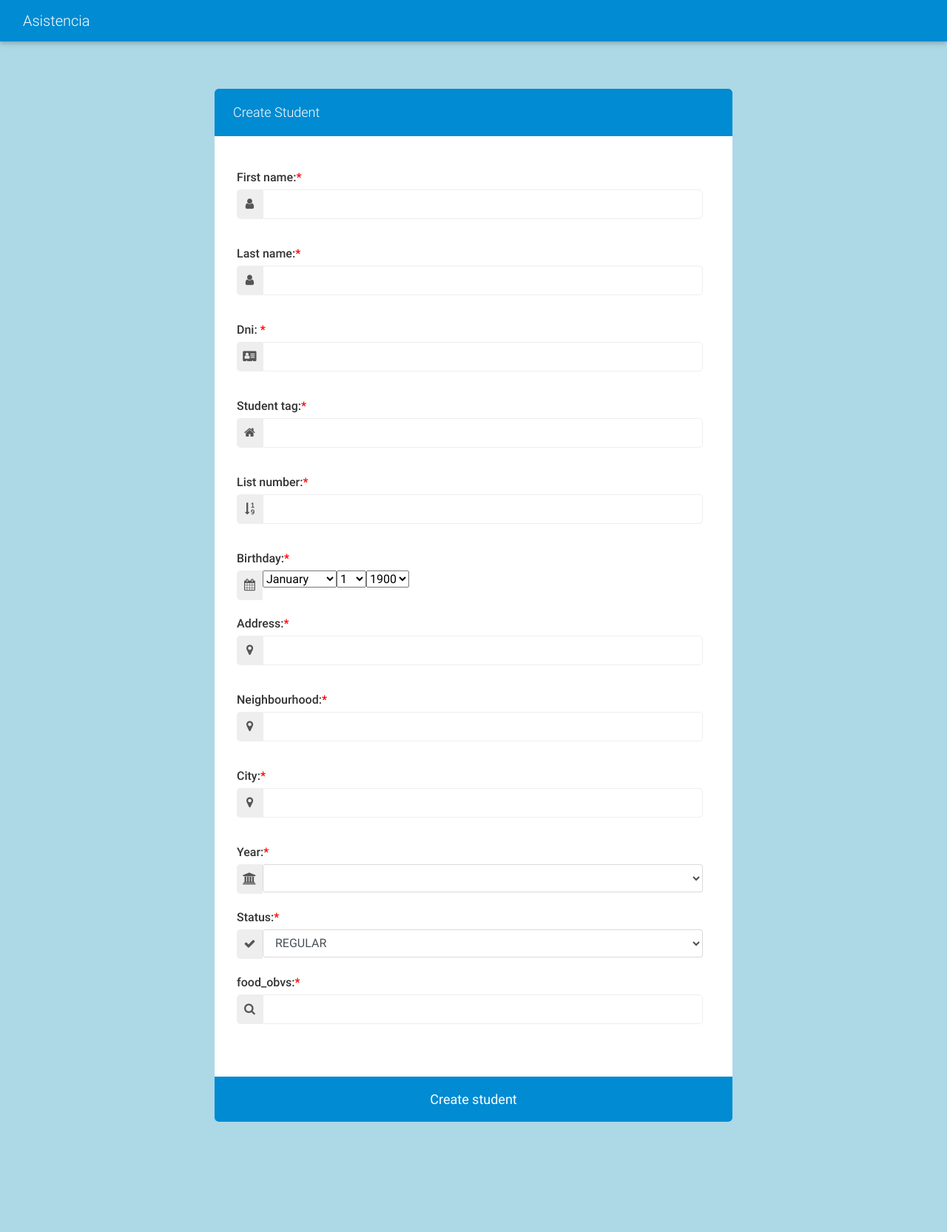
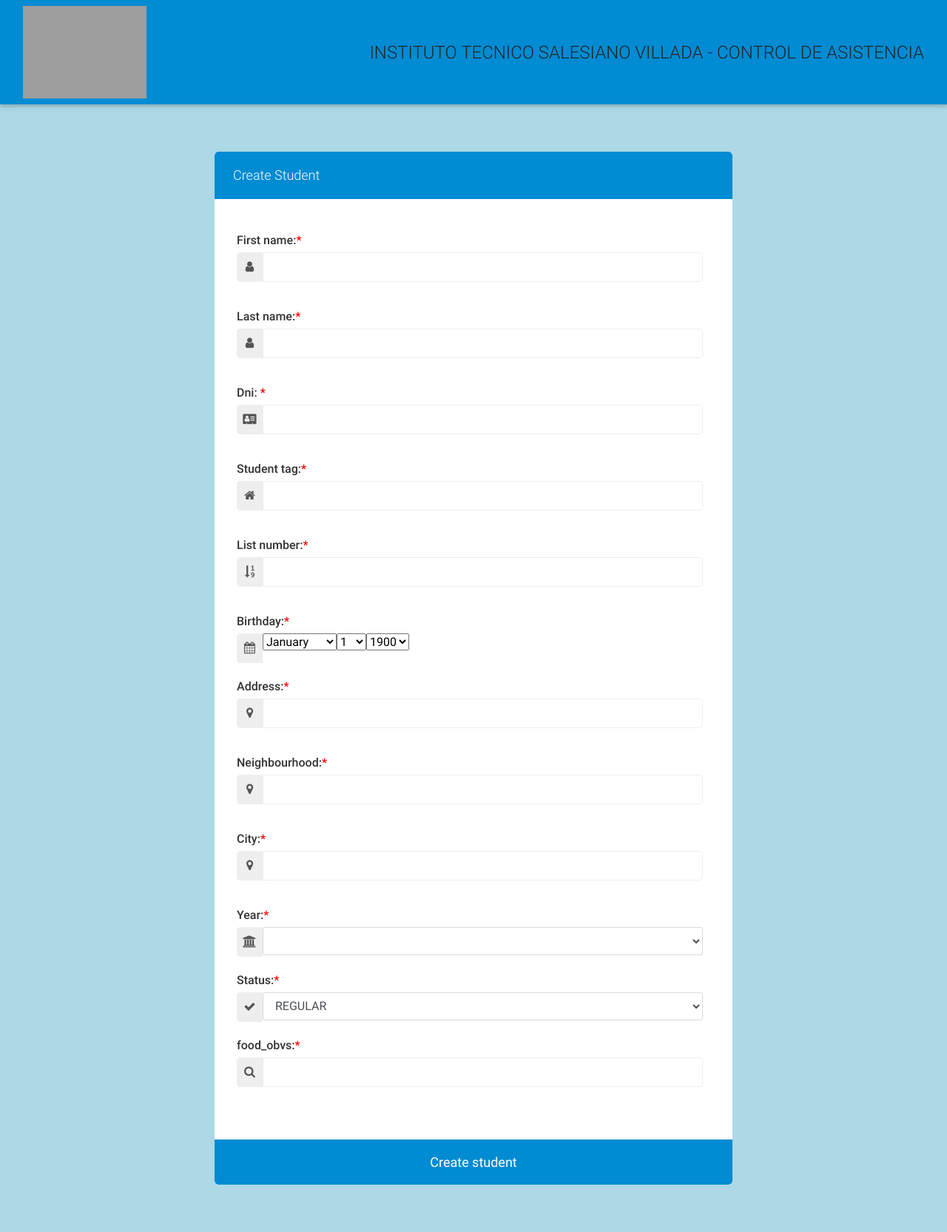
Before and after one commit to Grupo2Villada/proyectoFAT, a Django app: page /create_student/ in a window 1280 px wide. Shown: the whole page at 74% size. Before the commit the page ends 1516 px from the top, so only its background shows below. Run offline with Django 3.2, Linux system fonts and the light colour scheme; lists and menus that the app fills with data are empty; some libraries are stand-ins or nearby versions; grey boxes are pictures that could not be loaded.

Commit message:
Update base.html

```diff
--- a/config/frontend/templates/base.html
+++ b/config/frontend/templates/base.html
@@ -107,6 +107,9 @@ body {
 }
     {% block style %}
     {% endblock style %}
+.navbar .navbar-brand img {
+  height: 50px;
+}
 </style>
   <title>
     {% block title %}
@@ -117,9 +120,10 @@ body {
   <nav class="navbar navbar-inverse ">
   <div class="container-fluid">
     <div class="navbar-header">
-      <a class="navbar-brand navbar1" href="{% url "main" %}">Asistencia</a>
+      <a href="#" class="navbar-left"><img src="http://preinscripcion.itsv.edu.ar/static/img/cole.png" style=" height:125px"  ></a>
+
     </div>
-
+    <center><font size=5>INSTITUTO TECNICO SALESIANO VILLADA - CONTROL DE ASISTENCIA</font>	</center>
     {% if user.is_authenticated %}
       <ul class="nav navbar-nav navbar-right">
         <li><a href="#" class="glyphicon navbar1">Welcome {{user.username|title}}</a></li>
```
